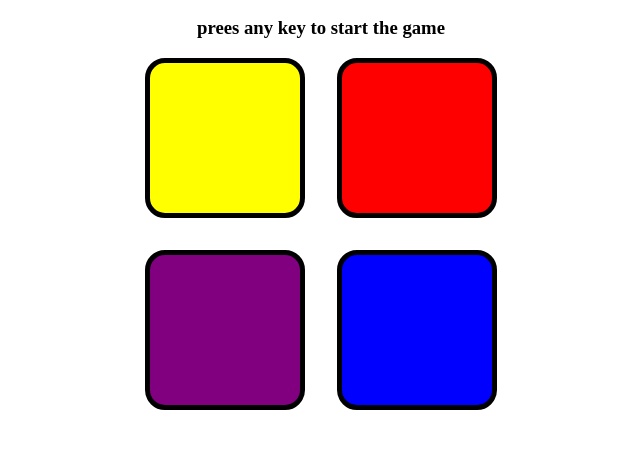
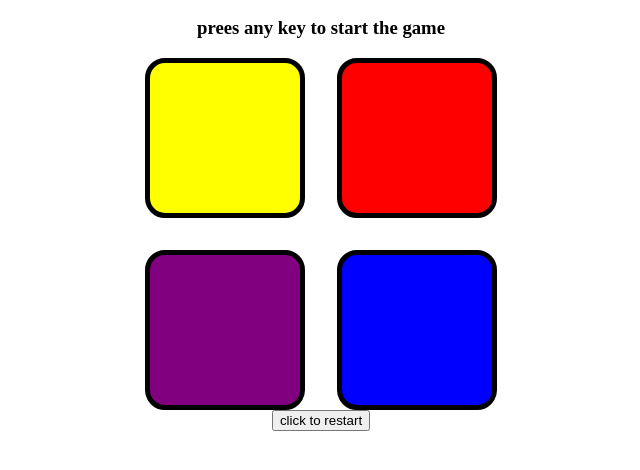
Before and after one commit to Santu506/simonSaysGame, a plain HTML site: page index.html in a window 1280 px wide. Shown: the part 110-580 px from the top of the page, without its empty margins (319-959 px from the left). Drawn offline with Linux system fonts and the light colour scheme.

Commit message:
Update index.html

```diff
--- a/index.html
+++ b/index.html
@@ -24,6 +24,7 @@
 
         <source src= "assects/success-1-6297.mp3">
     </audio>
+    <button class="mobile">click to restart</button>
     <script src="app.js"></script>
 </body>
 </html>
```
